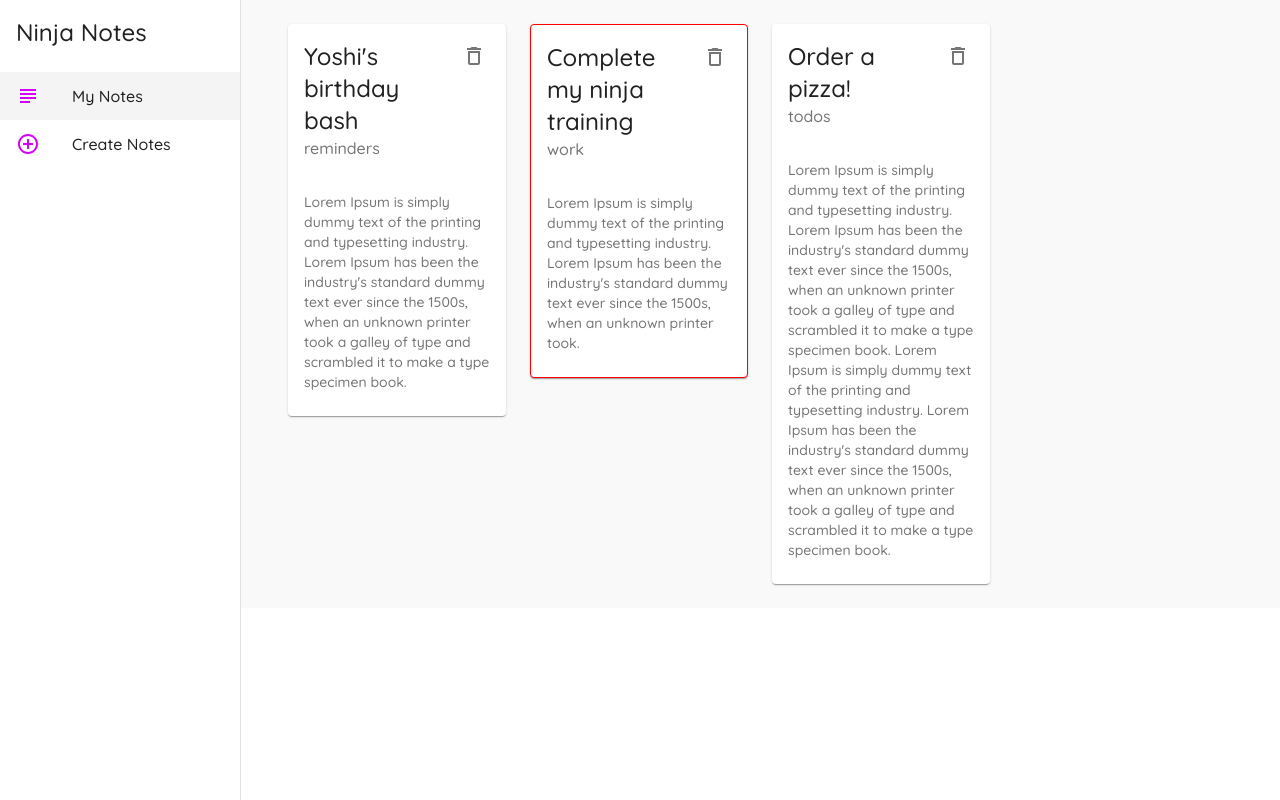
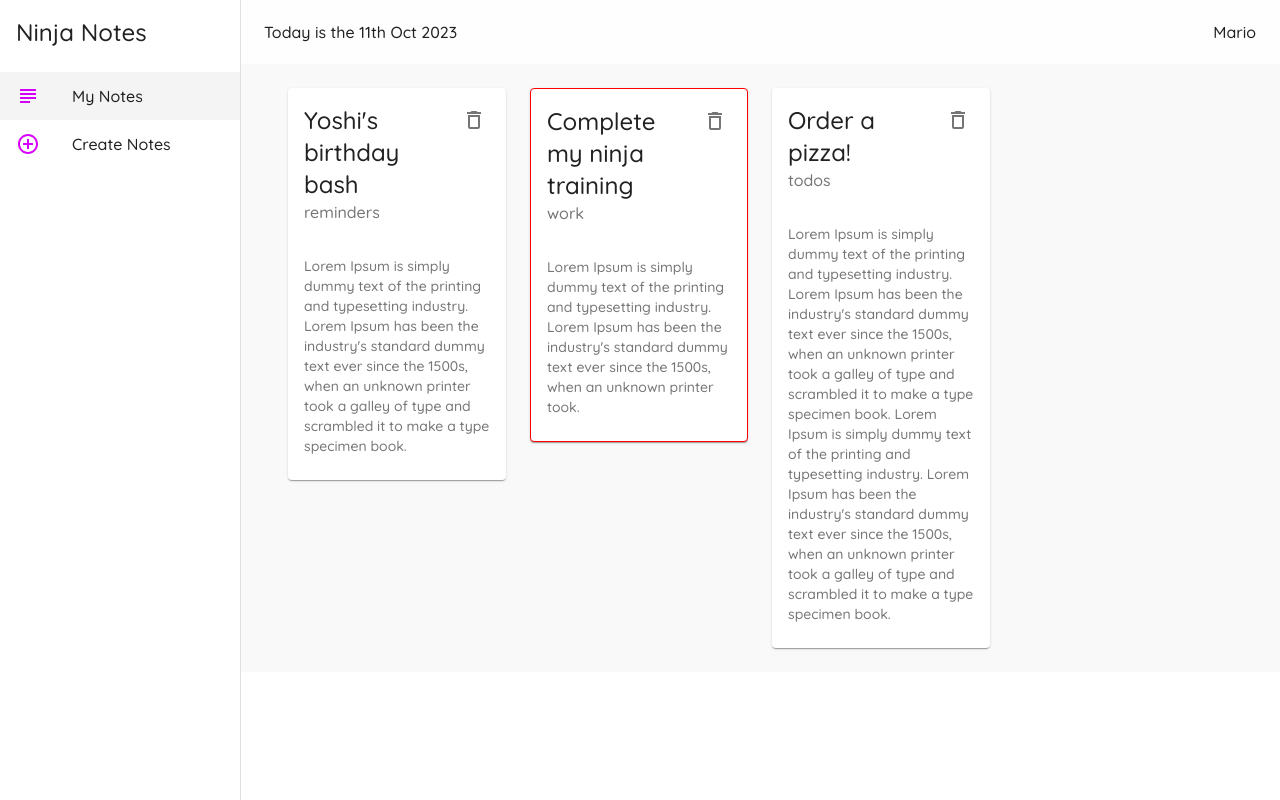
Before and after one commit to joyun25/material_ui, a React (Create React App) app: page / in a window 1280 px wide. Built offline with nearby package versions, Linux system fonts and the light colour scheme; data requests are answered from the project's data file.

Commit message:
add App Bars

```diff
--- a/package.json
+++ b/package.json
@@ -8,6 +8,7 @@
     "@testing-library/jest-dom": "^5.11.9",
     "@testing-library/react": "^11.2.5",
     "@testing-library/user-event": "^12.7.1",
+    "date-fns": "^2.30.0",
     "react": "^17.0.1",
     "react-dom": "^17.0.1",
     "react-router-dom": "^5.2.0",
--- a/src/components/Layout.js
+++ b/src/components/Layout.js
@@ -8,6 +8,9 @@
 import ListItemIcon from '@material-ui/core/ListItemIcon'
 import ListItemText from '@material-ui/core/ListItemText'
 import { AddCircleOutlineOutlined, SubjectOutlined } from '@material-ui/icons'
+import AppBar from '@material-ui/core/AppBar'
+import Toolbar from '@material-ui/core/Toolbar'
+import { format } from 'date-fns'
 
 const drawerWidth = 240;
 
@@ -32,6 +35,13 @@
     },
     title: {
       padding: theme.spacing(2)
+    },
+    appbar: {
+      width: `calc(100% - ${drawerWidth}px)`
+    },
+    toolbar: theme.mixins.toolbar,
+    date: {
+      flexGrow: 1
     }
   }
 });
@@ -56,6 +66,23 @@
 
   return (
     <div className={classes.root}>
+
+      {/* app bar */}
+      <AppBar
+        className={classes.appbar}
+        elevation={0}
+      >
+        <Toolbar>
+          <Typography className={classes.date}>
+            Today is the { format(new Date(), 'do MMM Y') }
+          </Typography>
+          <Typography>
+            Mario
+          </Typography>
+        </Toolbar>
+      </AppBar>
+
+      {/* side drawer */}
       <Drawer
         className={classes.drawer}
         variant="permanent"
@@ -70,12 +97,6 @@
             Ninja Notes
           </Typography>
         </div>
-
-        {/* <List>
-          <ListItem>
-            <ListItemText primary="hello"/>
-          </ListItem>
-        </List> */}
 
         {/* list / links */}
         <List>
@@ -94,6 +115,7 @@
 
       </Drawer>
       <div className={classes.page}>
+        <div className={classes.toolbar}></div>
         { children }
       </div>
     </div>
```
Also changed, not shown: 1 other file (tests, documents, lock files or other folders).
